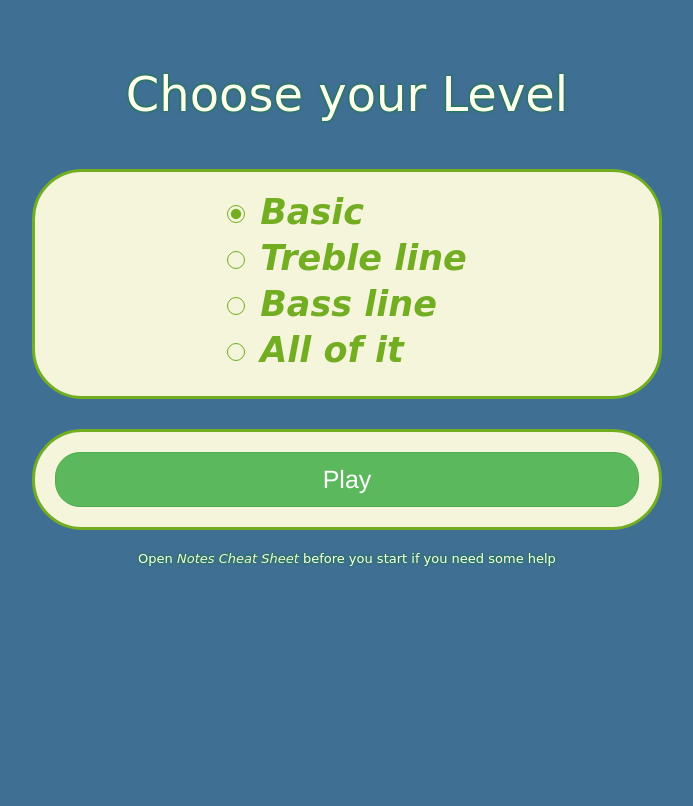
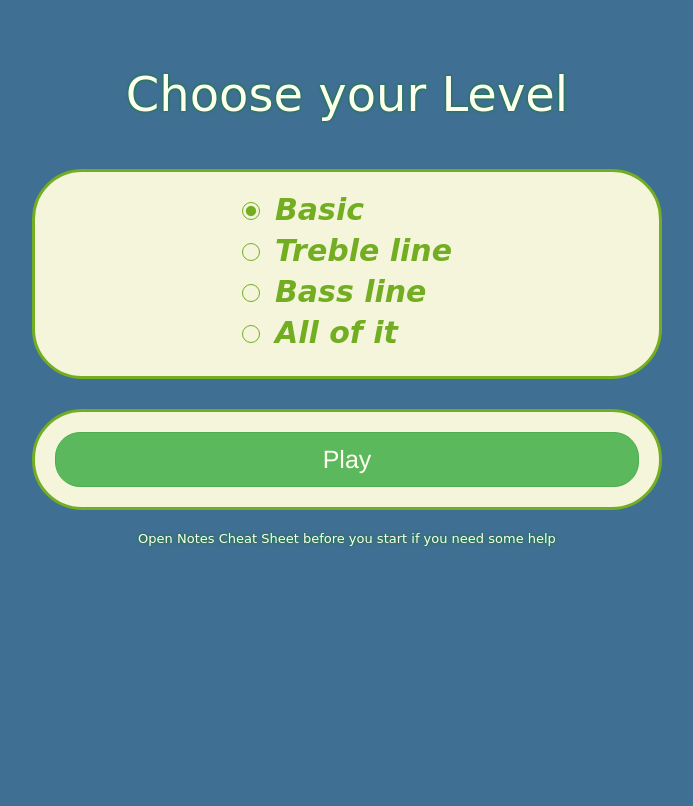
Before and after one commit to oleglyask/finetune, a Flask app: page /home in a window 1280 px wide, after a click on "Basic". Shown: the part 52-858 px from the top of the page, without its empty margins (293-986 px from the left). Run offline with Flask 2, Linux system fonts and the light colour scheme; a user stored in the database is signed in; data comes from the database, SQL or seed files in the repository; both versions use the stored data as it was after the commit; some libraries are stand-ins or nearby versions.

Commit message:
fixing css

```diff
--- a/app/auth/views.py
+++ b/app/auth/views.py
@@ -1,6 +1,8 @@
 
 from flask import render_template, flash, redirect, url_for, request
 from flask_login import current_user, login_required, login_user, logout_user
+
+from ..decorators import admin_required
 from . import auth
 from .forms import LoginForm, RegisterForm, ChangePasswordForm, ChangeEmailForm
 from ..models import User
@@ -16,9 +18,7 @@ from ..email import send_email
 def register():
     form = RegisterForm()
     if form.validate_on_submit():
-        user = User(username=form.username.data, email=form.email.data, password=form.password.data, confirmed=True, high_score=0)
-        # in order to have email authantication working, omit confirmed=True
-        # user = User(username=form.username.data, email=form.email.data, password=form.password.data)
+        user = User(username=form.username.data, email=form.email.data, password=form.password.data, high_score=0)
         db.session.add(user)
         db.session.commit()
         flash(f'Please confirm your email.  An email has been sent to {user.email}')
@@ -48,6 +48,20 @@ def logout():
     logout_user()
     return redirect(url_for('main.index'))
 
+@auth.route('/delete_user/<id>')
+@login_required
+@admin_required
+def delete_user(id):
+    user = User.query.filter_by(id=id).first()
+    if user:
+        db.session.delete(user)
+        db.session.commit()
+        flash(f'{ user.username } has been deleted')
+    else:
+        flash('That user does not exist')
+    return redirect(url_for('main.for_admins_only'))
+
+
 @auth.route('/change_password', methods=['GET', 'POST'])
 @login_required
 def change_password():
@@ -73,7 +87,8 @@ def change_email():
         current_user.email = form.email.data
         db.session.add(current_user._get_current_object())
         db.session.commit()
-        return redirect(url_for('auth.resend_confirmation'))
+        flash('You have successfully changed your email')
+        return redirect(url_for('main.home'))
     return render_template('auth/auth_forms.html', form=form, title='change email')
 
 # Will take a token, attempt to confirm the user, then redirect to the index page
@@ -89,7 +104,7 @@ def confirm(token):
     else:
         # need to add resend_confirmation
         flash("Whoops! That confirmation link either expired, or it isn't valid.")
-    return redirect(url_for('main.index'))
+    return redirect(url_for('main.home'))
 
 @auth.route('/resend_confirmation')
 @login_required
--- a/app/static/styles.css
+++ b/app/static/styles.css
@@ -5,6 +5,11 @@
 body {
     background-color: rgb(63, 111, 147);
 }
+
+a, a:link, a:hover, a:visited, a:active {
+  color: inherit;
+  text-decoration: none;
+ }
 
 .navbar {
     background-color: ivory;
@@ -61,12 +66,32 @@ body {
     /* margin-bottom: 25px; */
 }
 
+.btn {
+    color: ivory;
+}
+
+/* contains auth forms items */
+.form-container {
+    width: 80%;
+    margin: auto;
+    padding: 10px;
+}
+
+.form-container p {
+    margin-top: 20px;
+}
+
 /* Rendering high scores */
 .table-container {
     width: 80%;
     margin: auto;
     margin-top: 10px;
 
+}
+
+/* level sizing */
+.levels label {
+    font-size: 3rem;
 }
 
 .headers {
@@ -102,12 +127,18 @@ body {
     color: #73AD21;
 }
 
+/* score and timer digit counter */
+.badge {
+    font-size: 3.5rem;
+    background-color: transparent;
+}
+
 /* general label settings */
 .label {
     color: #73AD21;
     font-style: italic;
     font-family: cursive;
-    font-size: 3.5rem;
+    font-size: 4rem;
     background-color: transparent;
 }
 
@@ -115,12 +146,6 @@ body {
     display: flex;
     justify-content: center;
     align-items: center;
-}
-
-/* score and timer digit counter */
-.badge {
-    font-size: 3.5rem;
-    background-color: transparent;
 }
 
 /* changes the color of the counter depending if the score goes up or down */
@@ -143,6 +168,15 @@ body {
     height: calc(var(--width) * 2.7);
     width: var(--width);
     text-align: center;
+}
+
+/* displays color of the piano key depending if the user guessed coorectly or not */
+.key.correct {
+    background-color: #73AD21;
+}
+
+.key.wrong {
+    background-color: lightcoral;
 }
 
 .noteLabel {
@@ -168,15 +202,6 @@ body {
     border: 1px solid #333;
 }
 
-/* displays color of the piano key depending if the user guessed coorectly or not */
-.key.correct {
-    background-color: #73AD21;
-}
-
-.key.wrong {
-    background-color: lightcoral;
-}
-
 .black {
     --width: 52px;
     background-color: black;
@@ -185,9 +210,9 @@ body {
     z-index: 2;
 }
 
-.black.active {
+/* .black.active {
     background-color: #333;
-}
+} */
 
 /* the pause and exit buttons during play */
 .play-buttons-container {
@@ -211,8 +236,8 @@ body {
     font-size: small;
     margin-top: 20px;
 }
-.cheat-sheet a{
-    color: beige;
+
+.link:hover {
     font-style: italic;
 }
 
--- a/app/templates/home.html
+++ b/app/templates/home.html
@@ -33,7 +33,7 @@
         </div>
 
         <div class="cheat-sheet headers">
-            <p> Open <a href="{{url_for('static', filename='grand_staff.jpg')}}" target="_blank">Notes Cheat Sheet</a> before you start if you need some help</p>
+            <p> Open <a class="link" href="{{url_for('static', filename='grand_staff.jpg')}}" target="_blank">Notes Cheat Sheet</a> before you start if you need some help</p>
         </div>
 
     <!-- {% if pagination and pagination.pages > 1 %}
--- a/app/templates/piano.html
+++ b/app/templates/piano.html
@@ -48,7 +48,7 @@
     </div>
 
     <div class="cheat-sheet headers">
-        <p> Open <a href="{{url_for('static', filename='grand_staff.jpg')}}" target="_blank">Notes Cheat Sheet</a> for help</p>
+        <p> Open <a class="link" href="{{url_for('static', filename='grand_staff.jpg')}}" target="_blank">Notes Cheat Sheet</a> for help</p>
     </div>
 
 {% endblock %}
--- a/app/templates/top_scores.html
+++ b/app/templates/top_scores.html
@@ -37,7 +37,7 @@
     {% endif %}
 
     <div class="forms-flexbox">
-        <a class="btn btn-default btn btn-success btn-lg .active btn-block"
+        <a class="btn btn-success btn-lg btn-block"
             href="{{url_for('main.home')}}">Play again?
         </a>
     </div>
```
Also changed, not shown: app/templates/admin_only.html (+12 -0 lines), app/templates/auth/auth_forms.html (+4 -4 lines), app/templates/auth/unconfirmed.html (+10 -2 lines), data-dev.sqlite.
